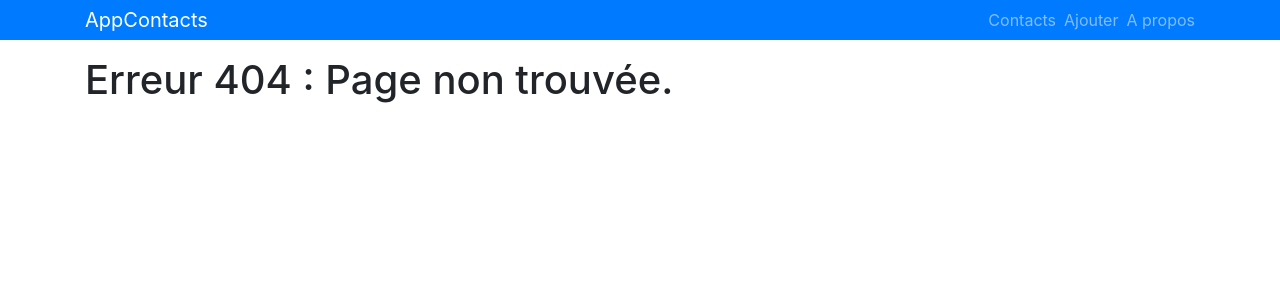
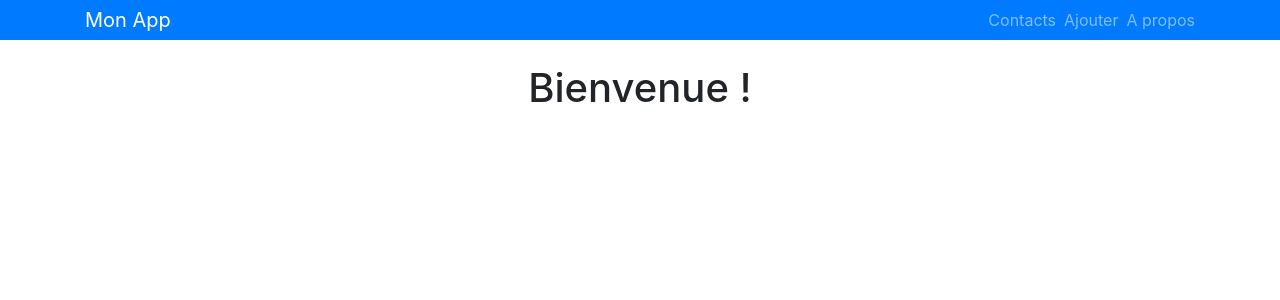
Before and after one commit to parisaqua/appcontacts, a React (Create React App) app: page / in a window 1280 px wide. Before the commit this address had no page. Shown: the top 300 px of the page. Built offline with nearby package versions, Linux system fonts and the light colour scheme.

Commit message:
Etape 45 fin de l'app contact

```diff
--- a/src/App.js
+++ b/src/App.js
@@ -4,6 +4,7 @@ import Header from './composants/interface/Header';
 import Liste from './composants/contact/Liste';
 import APropos from './composants/pages/APropos'
 import Erreur from './composants/pages/Erreur'
+import Accueil from './composants/pages/Accueil'
 import { Provider } from './context';
 import AddContact from './composants/contact/AddContact';
 import { BrowserRouter as Router, Route, Switch } from 'react-router-dom';
@@ -19,6 +20,7 @@ class App extends Component {
             <Header />
             <div className="container">
               <Switch>
+                <Route exact path="/" component={Accueil}/>
                 <Route exact path="/ajouter" component={AddContact}/>
                 <Route exact path="/liste" component={Liste}/>
                 <Route exact path="/apropos" component={APropos}/>
--- a/src/composants/contact/Contact.js
+++ b/src/composants/contact/Contact.js
@@ -2,6 +2,10 @@ import React, { Component } from 'react';
 import { Consumer } from '../../context';
 
 export default class Contact extends Component {
+
+    componentDidUpdate() {
+        console.log('componentDidUpdate')
+    }
 
     state= {
         show: false
--- a/src/composants/contact/Liste.js
+++ b/src/composants/contact/Liste.js
@@ -4,6 +4,16 @@ import { Consumer } from '../../context';
 
 
 export default class Liste extends Component {
+
+    componentDidMount() {
+        console.log('componentDidMount')
+    }
+
+    UNSAFE_componentWillMount() {
+        console.log('componentWillMount')
+    }
+
+
 
     render() {
 
--- a/src/composants/interface/Header.js
+++ b/src/composants/interface/Header.js
@@ -6,7 +6,7 @@ export default function Header() {
         <div>
             <nav className="navbar navbar-dark bg-primary mb-3 py-0">
                 <div className="container">
-                <a href="/" className="navbar-brand">AppContacts</a>
+                <Link to="/" className="navbar-brand">Mon App</Link>
                     <ul className="navbar-nav d-inline-block">
                         <li className="nav-item d-inline-block mr-2">
                             <Link to="/liste" className="nav-link">Contacts</Link>
--- /dev/null
+++ b/src/composants/pages/Accueil.js
@@ -0,0 +1,9 @@
+import React from 'react'
+
+export default function Accueil() {
+    return (
+        <div>
+            <h1 className="display-5 text-center mt-4">Bienvenue !</h1>
+        </div>
+    )
+}
```
